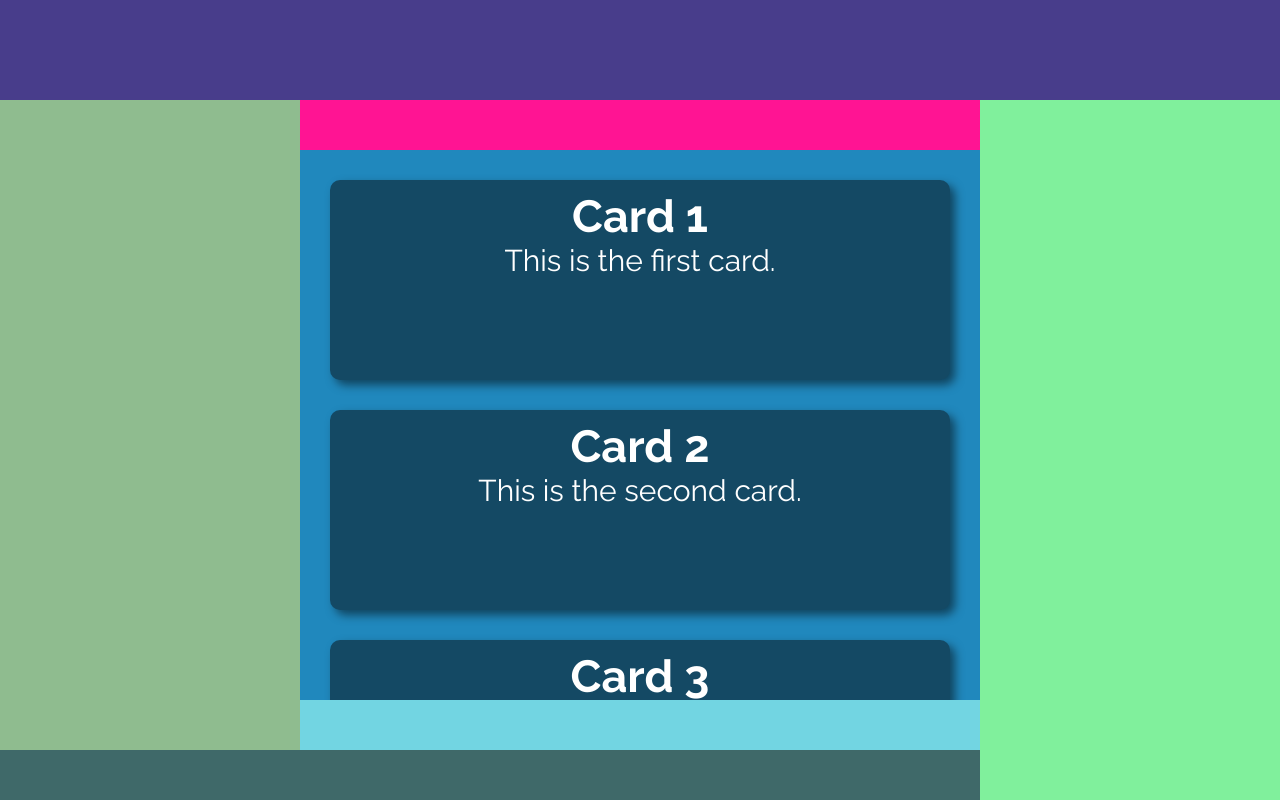
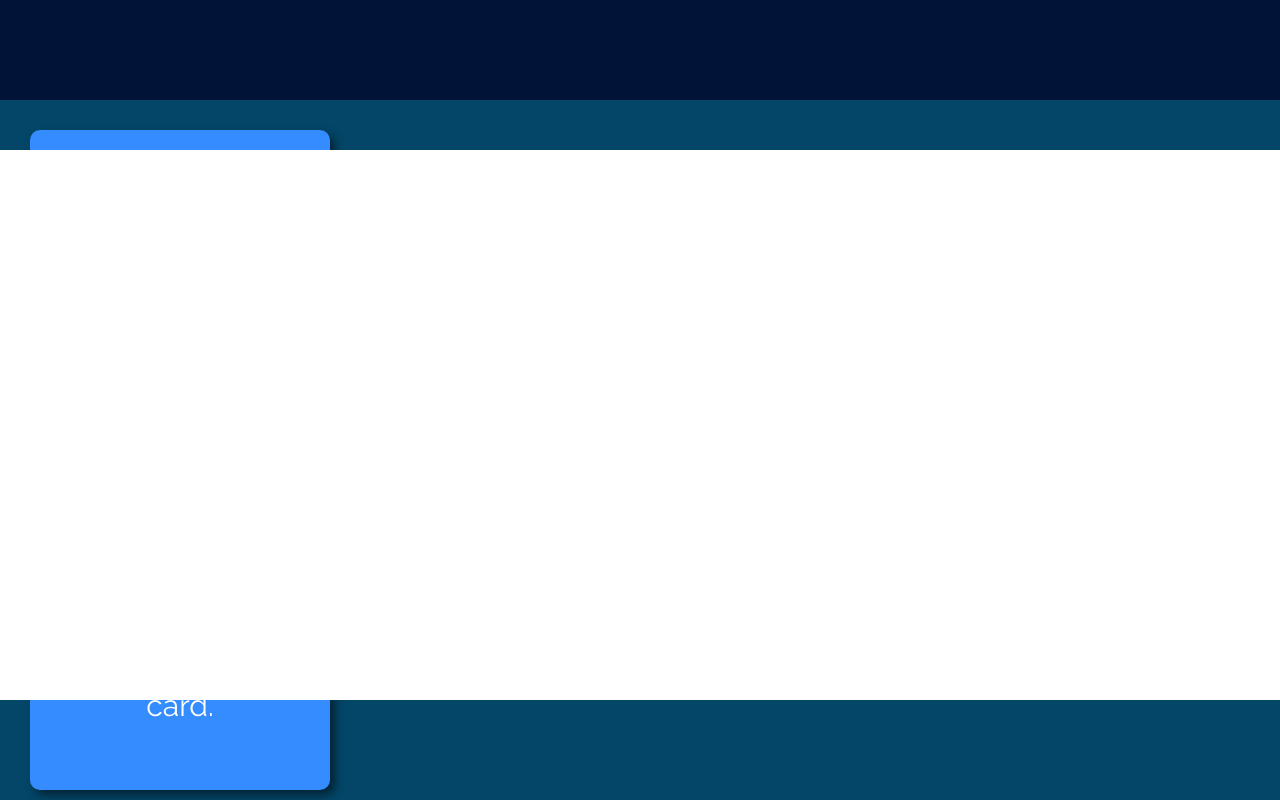
Before and after one commit to alexandraoliveira868/codespaces-react, a React (Vite) app: page / in a window 1280 px wide. Shown: the top 800 px of the page. Built offline with nearby package versions, Linux system fonts and the light colour scheme.

Commit message:
Aula 12/06

```diff
--- a/package.json
+++ b/package.json
@@ -6,6 +6,7 @@
     "@testing-library/jest-dom": "^5.16.5",
     "@testing-library/react": "^13.4.0",
     "@testing-library/user-event": "^14.4.3",
+    "lucide-react": "^0.514.0",
     "react": "^18.2.0",
     "react-dom": "^18.2.0",
     "web-vitals": "^3.1.0"
--- a/src/App.jsx
+++ b/src/App.jsx
@@ -1,14 +1,18 @@
 import "./styles/theme.css";
 import "./styles/global.css";
 // import { MyTextList } from "./components/MyTextList";
-import { MyGrid } from "./components/MyGrid";
+// import { MyGrid } from "./components/MyGrid";
+import { Avaliacao } from "./components/Avaliacao";
+import { Activity, Github} from "lucide-react";
 
 export default function App() {
 
   return (
     // React Fragment
     <>
-      <MyGrid />
+      <Avaliacao />
+      < Activity />
+      <Github />
     </>
   );
 }
--- /dev/null
+++ b/src/components/Avaliacao.jsx
@@ -0,0 +1,34 @@
+import styles from "./Avaliacao.module.css";
+
+export function Avaliacao() {
+  return (
+    <div className={styles.container}>
+      <header className={styles.header} />
+      <main className={styles.main}>
+        <div className={styles.grid}>
+          <div className={styles.card}>
+            <h2>My Text 0</h2>
+            <p>This is the first card.</p>
+          </div>
+          <div className={styles.card}>
+            <h2>My Text 1</h2>
+            <p>This is the second card.</p>
+          </div>
+          <div className={styles.card}>
+            <h2>My text 2</h2>
+            <p>This is the third card.</p>
+          </div>
+          <div className={styles.card}>
+            <h2>My text 3</h2>
+            <p>This is the third card.</p>
+          </div>
+          <div className={styles.card}>
+            <h2>My text 4</h2>
+            <p>This is the third card.</p>
+          </div>
+        </div>
+      </main>
+      <footer className={styles.footer} />
+    </div>
+  );
+}
--- /dev/null
+++ b/src/components/Avaliacao.module.css
@@ -0,0 +1,47 @@
+.container {
+  display: grid;
+  grid-template-columns: 30rem auto 30rem;
+  grid-template-areas:
+    "header header header"
+    "main main main"
+    "footer footer footer";
+
+    grid-template-rows: 10rem 5rem calc(100vh - 25rem) 5rem 10rem;
+
+  @media (max-width: 1200px) {
+    grid-template-areas:
+      "header"
+      "main"
+      "footer";
+
+    grid-template-columns: 1fr;
+    grid-template-rows: 10rem 5rem auto 5rem 10rem;
+  }
+    }
+.header {
+  grid-area: header;
+  background-color: rgb(2, 19, 56);
+}
+.footer {
+  grid-area: footer;
+  background-color: rgb(255, 255, 255);
+}
+
+.grid {
+  padding: 3rem;
+  display: grid;
+  grid-template-columns: repeat(auto-fit, minmax(30rem, 1fr));
+  grid-template-rows: repeat(auto-fit, min-content);
+  gap: 3rem;
+}
+
+.card {
+  background-color: var(--primary-light);
+  border-radius: 1rem;
+  color: var(--primary-contrast-light);
+  padding: 1rem;
+  box-shadow: 0.5rem 0.5rem 1rem rgba(0, 0, 0, 0.5);
+  font-size: 3rem;
+  text-align: center;
+  height: 20rem;
+}
--- a/src/styles/theme.css
+++ b/src/styles/theme.css
@@ -1,6 +1,6 @@
 :root {
-  --primary: #2088bd;
-  --primary-light: #9ccbe0;
+  --primary: #034668;
+  --primary-light: #348cff;
   --primary-dark: #144964;
   --primary-contrast-light: #ffffff;
   --primary-contrast-dark: #000000;
```
Also changed, not shown: 1 other file (tests, documents, lock files or other folders).
